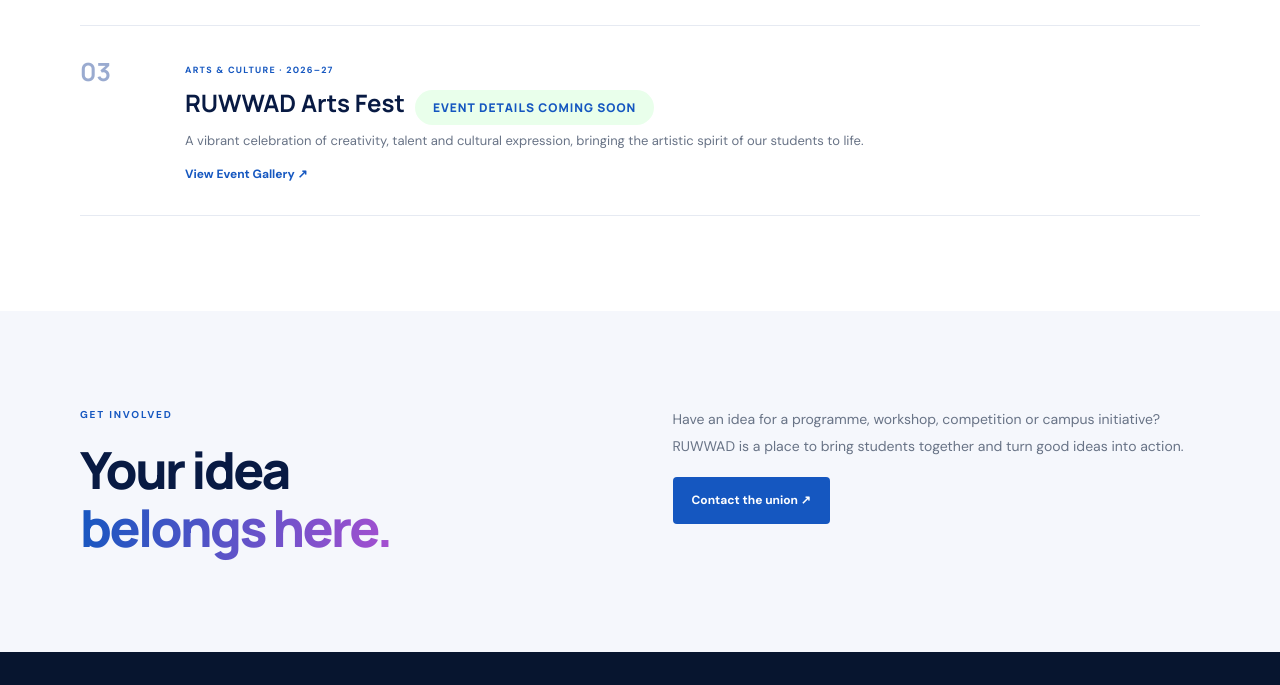
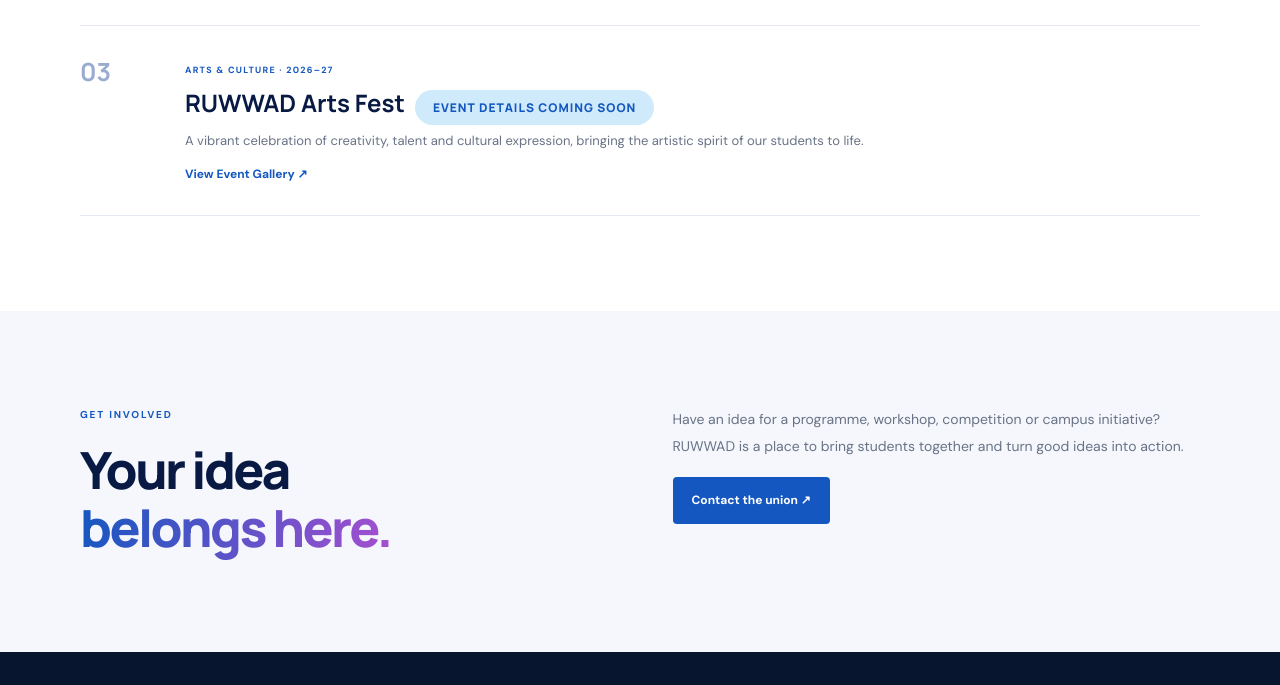
Before and after one commit to ruwwadansar/Ruwwad, a plain HTML site: page activities.html in a window 1280 px wide. Shown: the part 1084-1769 px from the top of the page. Drawn offline with Linux system fonts and the light colour scheme.

Commit message:
Update style.css

```diff
--- a/style.css
+++ b/style.css
@@ -1742,7 +1742,7 @@ footer .brand b {
   margin-left: 10px;
   padding: 9px 18px;
   border-radius: 30px;
-  background: #e9ffeb;
+  background: #cfeafb;;
   color: var(--blue);
   font-size: 12px;
   font-weight: 800;
```
